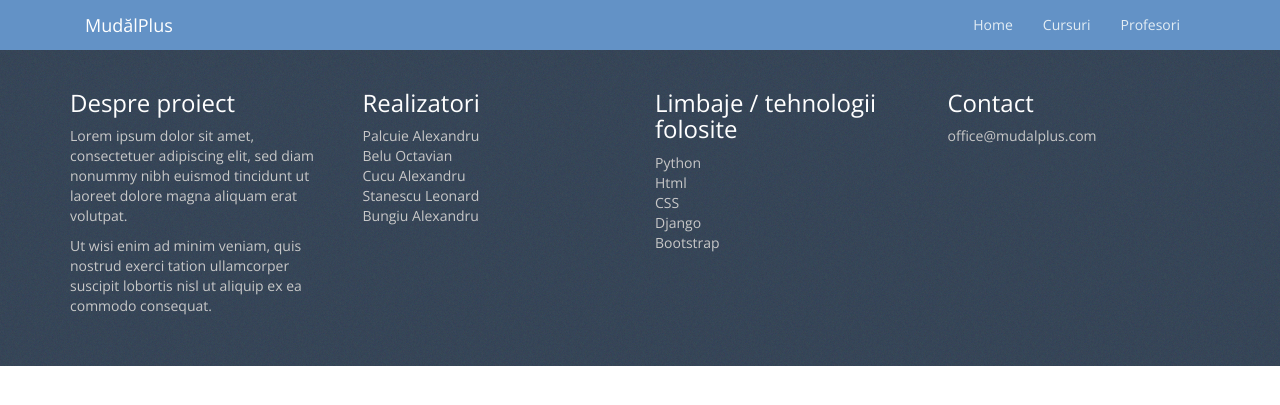
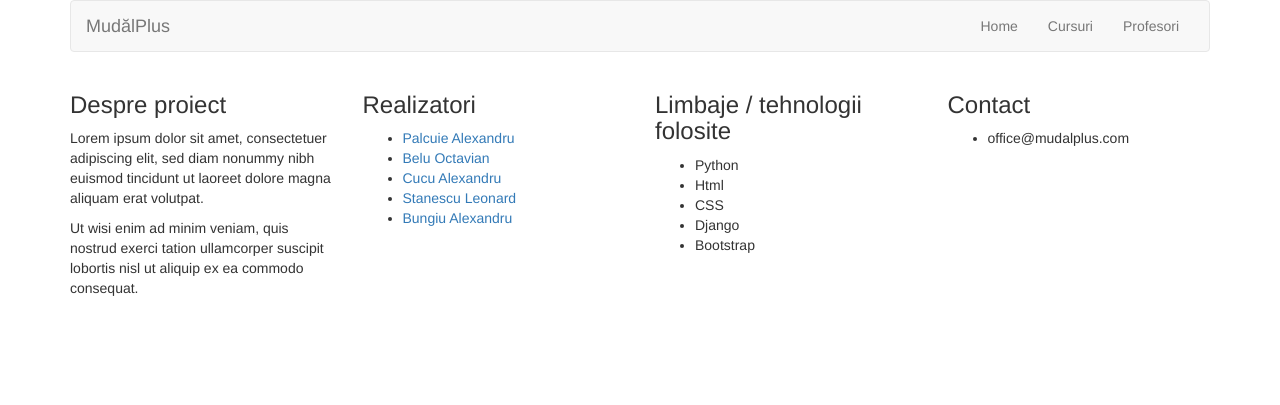
Before and after one commit to palcu/mds, a Django app: template teme/templates/teme/base.html in a window 1280 px wide. Shown: the top 405 px of the page. Run offline with Django 3.2, Linux system fonts and the light colour scheme; the template is opened without the code that fills it, so the values that code supplies are empty; some libraries are stand-ins or nearby versions.

Commit message:
Serve stuff from the internet again

```diff
--- a/teme/templates/teme/base.html
+++ b/teme/templates/teme/base.html
@@ -3,12 +3,15 @@
 <html>
 <head lang="en">
     <meta charset="UTF-8">
-        <link rel="stylesheet" href="{% static 'bootstrap.min.css' %}">
-        <link rel="stylesheet" href="{% static 'font-awesome.min.css' %}">
-        <link rel="stylesheet" href="{% static 'css/style.css' %}">
+    <!-- Jquery -->
+        <script src="https://ajax.googleapis.com/ajax/libs/jquery/1.11.2/jquery.min.js"></script>
+    <!-- Bootstrap -->
+        <link rel="stylesheet" href="https://maxcdn.bootstrapcdn.com/bootstrap/3.3.4/css/bootstrap.min.css">
+        <script src="https://maxcdn.bootstrapcdn.com/bootstrap/3.3.4/js/bootstrap.min.js"></script>
+    <!-- Font Awesome -->
+        <link rel="stylesheet" href="//maxcdn.bootstrapcdn.com/font-awesome/4.3.0/css/font-awesome.min.css">
+    <!-- Application -->
         <link href='http://fonts.googleapis.com/css?family=Open+Sans:400italic,400,300,600,700' rel='stylesheet' type='text/css'>
-        <script src="{% static 'jquery.min.js' %}"></script>
-        <script src="{% static 'bootstrap.min.js' %}"></script>
     <title>MudalPlus</title>
 </head>
 <body>
```
